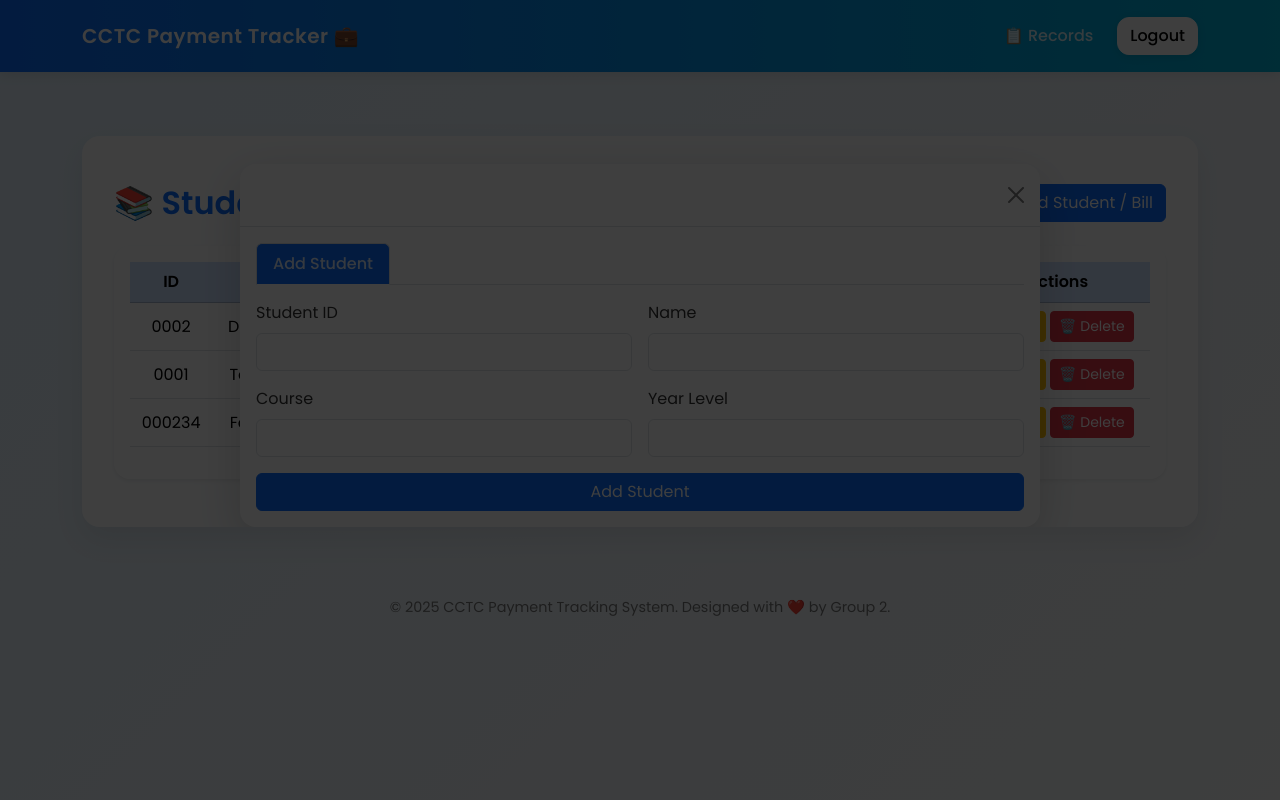
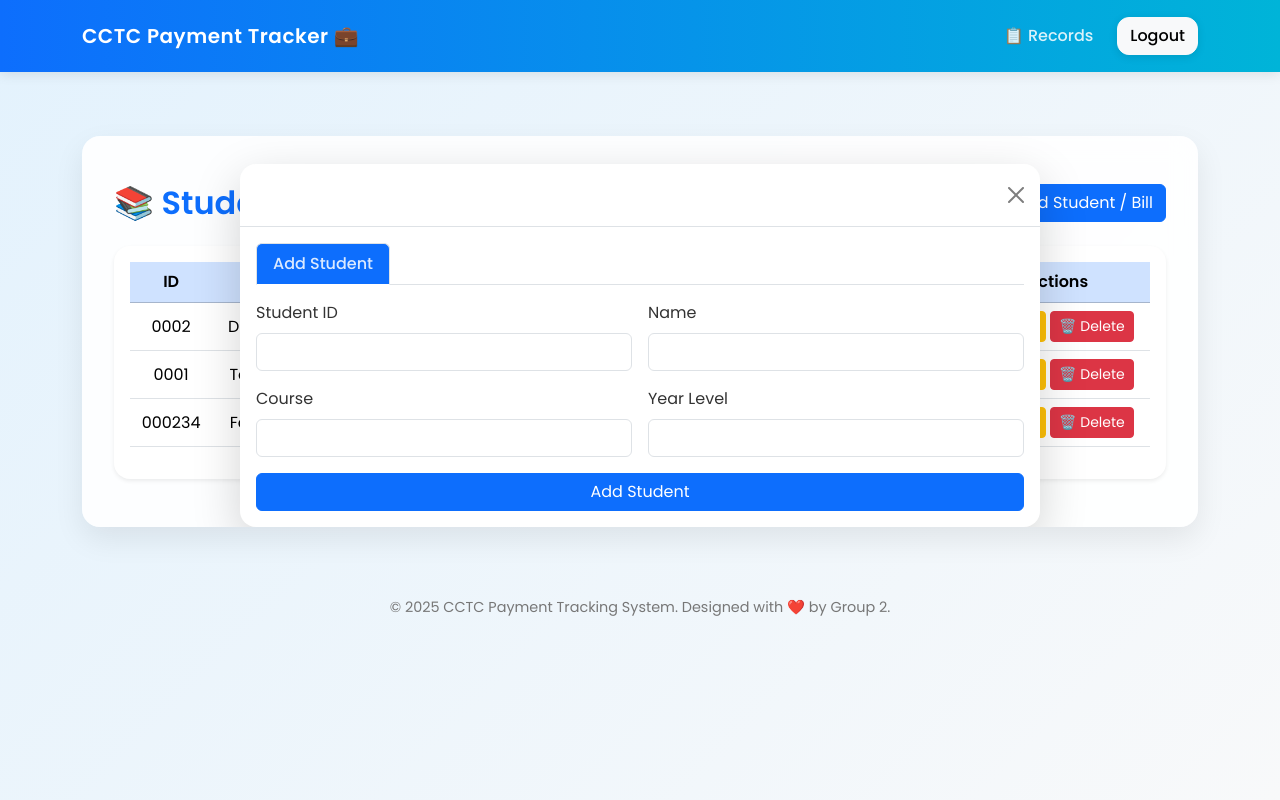
Before and after one commit to RayLeonard09/SIAProject, a Django app: page /records/ in a window 1280 px wide, after a click on "➕ Add Student / Bill". Run offline with Django 5.2, Linux system fonts and the light colour scheme; a user stored in the database is signed in; data comes from the database, SQL or seed files in the repository; both versions use the stored data as it was after the commit; some libraries are stand-ins or nearby versions.

Commit message:
Full Web App/Minor Changes 1.0

```diff
--- a/G2project/CCTCAccountingSystem/templates/invApp/records.html
+++ b/G2project/CCTCAccountingSystem/templates/invApp/records.html
@@ -9,6 +9,9 @@
 .navbar, header, footer { position: relative; z-index: 1000 !important; }
 /* Select2 dropdown fix */
 .select2-container { z-index: 1060 !important; }
+
+/* Remove Bootstrap modal backdrop (no dimming light) */
+.modal-backdrop { display: none !important; }
 
 /* Tab styling */
 #addEntryModal .nav-tabs .nav-link { color: #000; font-weight: 500; }
@@ -81,7 +84,7 @@
 
 {% if request.user.is_staff %}
 <!-- Add Student / Bill Modal -->
-<div class="modal fade" id="addEntryModal" tabindex="-1" aria-hidden="true">
+<div class="modal fade" id="addEntryModal" tabindex="-1" aria-hidden="true" data-bs-backdrop="false" data-bs-keyboard="true">
   <div class="modal-dialog modal-lg modal-dialog-centered">
     <div class="modal-content shadow-lg border-0 rounded-4">
       <div class="modal-header bg-gradient text-white rounded-top-4" style="background: linear-gradient(90deg, #0d6efd, #00b4d8);">
@@ -141,7 +144,7 @@
 </div>
 
 <!-- Edit Bill Modal -->
-<div class="modal fade" id="editModal" tabindex="-1" aria-hidden="true">
+<div class="modal fade" id="editModal" tabindex="-1" aria-hidden="true" data-bs-backdrop="false" data-bs-keyboard="true">
   <div class="modal-dialog modal-lg modal-dialog-centered">
     <div class="modal-content shadow-lg border-0 rounded-4">
       <div class="modal-header bg-warning text-dark rounded-top-4">
```
Also changed, not shown: G2project/db.sqlite3.
